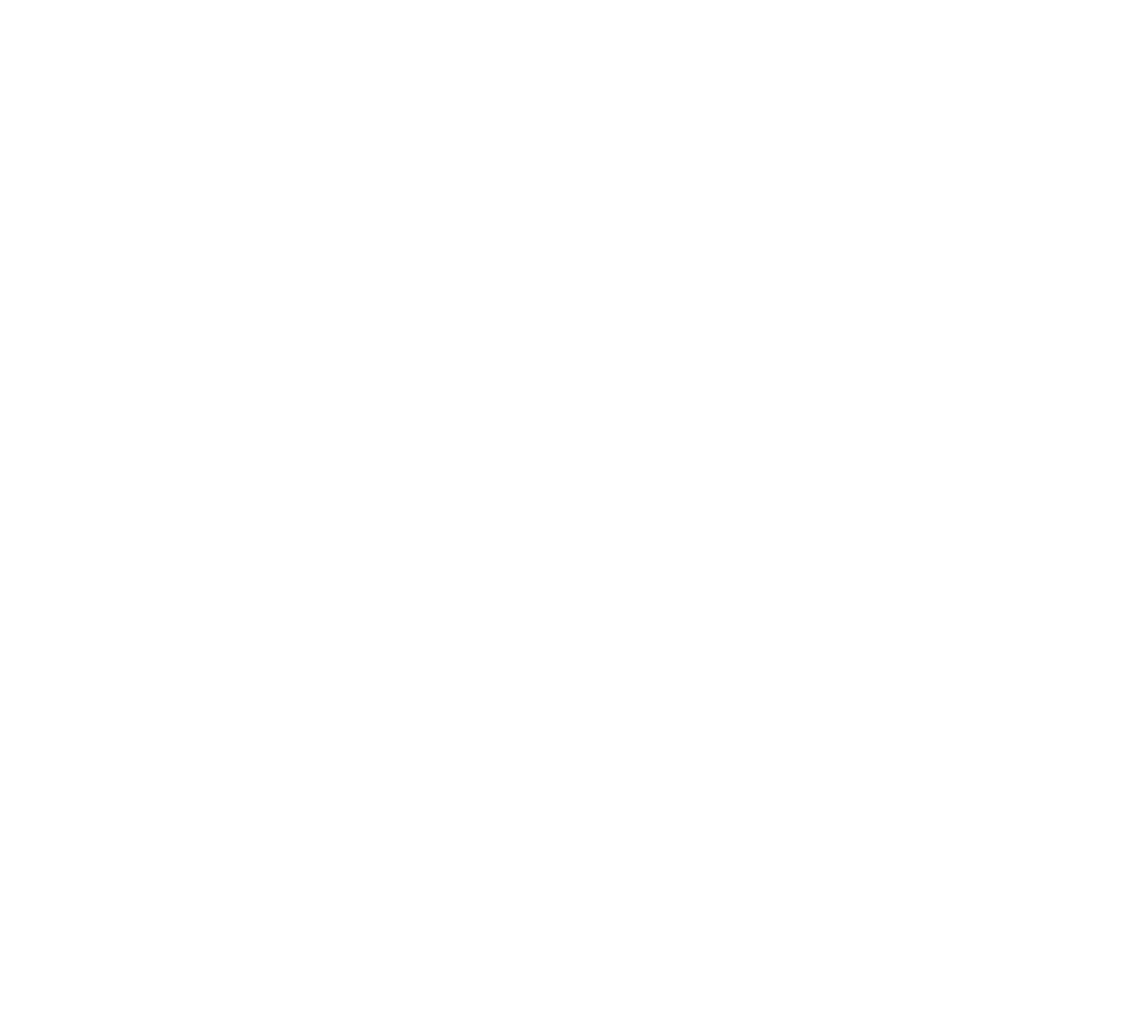
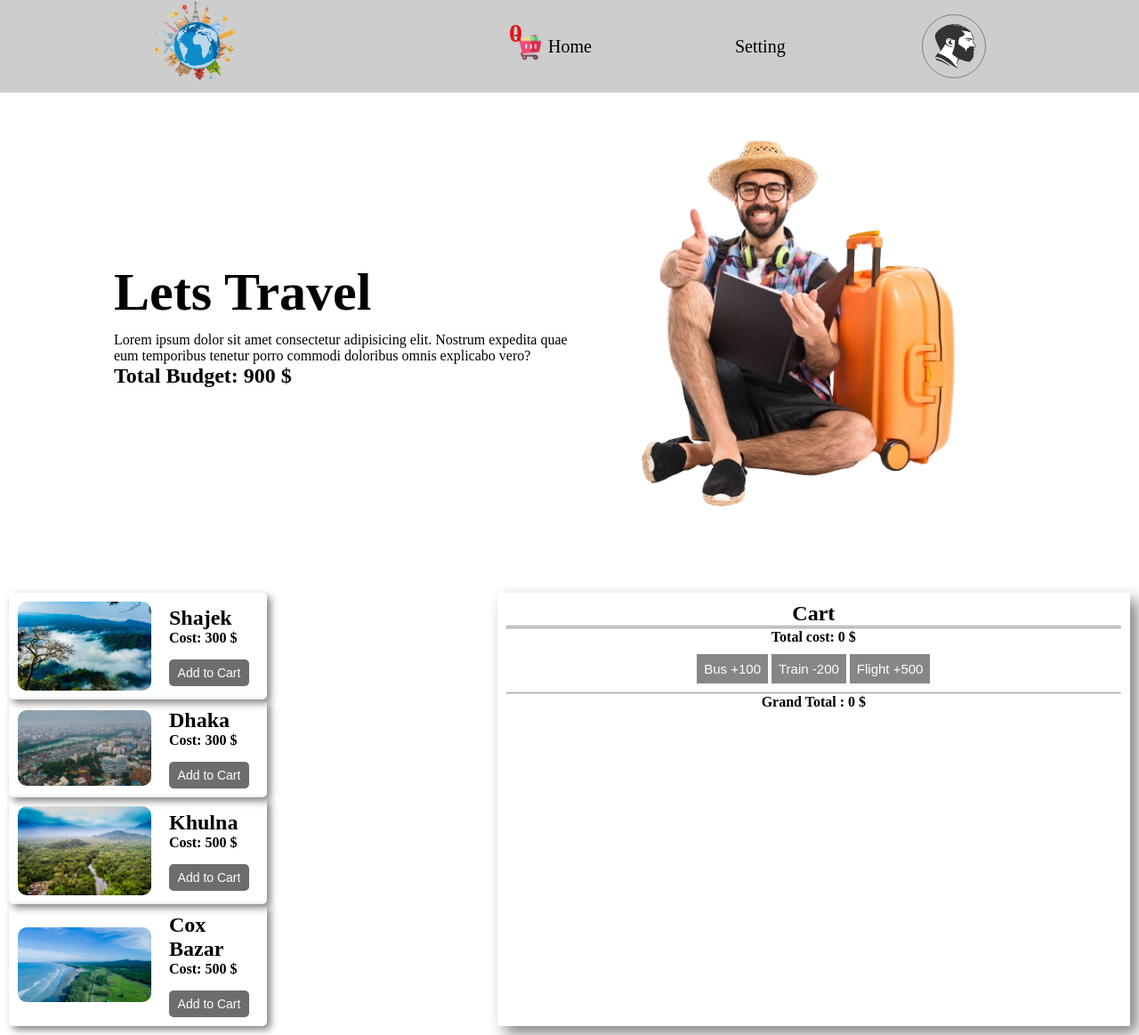
Before and after one commit to Al-AminWeb/travel-bd, a plain HTML site: page index.html in a window 1280 px wide. Shown: the whole page at 89% size. Before the commit the page ends 800 px from the top, so only its background shows below. Drawn offline with Linux system fonts and the light colour scheme.

Commit message:
js file added

```diff
--- a/index.html
+++ b/index.html
@@ -1,16 +1,113 @@
-<!doctype html>
+<!DOCTYPE html>
 <html lang="en">
 <head>
-    <meta charset="UTF-8">
-    <meta name="viewport"
-          content="width=device-width, user-scalable=no, initial-scale=1.0, maximum-scale=1.0, minimum-scale=1.0">
-    <meta http-equiv="X-UA-Compatible" content="ie=edge">
-    <title>Document</title>
+    <meta charset="UTF-8" />
+    <meta http-equiv="X-UA-Compatible" content="IE=edge" />
+    <meta name="viewport" content="width=device-width, initial-scale=1.0" />
+    <title>Budget Traveler</title>
+    <link rel="stylesheet" href="style.css" />
 </head>
 <body>
+<nav>
+    <div class="logo-container">
+        <img class="logo" src="./images/logo.png" alt="" />
+    </div>
+    <div class="profile">
+        <div class="cart-icon-container">
+            <img id="menu-cart" src="./images/cart.png" alt="" />
+            <h2 id="cart-count">0</h2>
+        </div>
+        <li>Home</li>
+        <li>Setting</li>
+        <img class="profile-logo" src="./images/man.png" alt="" />
+    </div>
+</nav>
+<main>
+    <!-- banner section -->
+    <section class="banner-container">
+        <div class="banner-left">
+            <h1 class="title">Lets Travel</h1>
 
+            <p>
+                Lorem ipsum dolor sit amet consectetur adipisicing elit. Nostrum
+                expedita quae eum temporibus tenetur porro commodi doloribus omnis
+                explicabo vero?
+            </p>
+            <h1>Total Budget: <span id="budget">900</span> $</h1>
+        </div>
+        <div class="banner-right">
+            <img class="banner-img" src="./images/banner.png" alt="" />
+        </div>
+    </section>
 
+    <!-- main content area -->
+    <div class="category"></div>
+    <section class="content-area-cotainer">
+        <div class="left-content">
+            <div class="palce">
+                <img class="place-img" src="./images/shajek.jpg" alt="" />
+                <div>
+                    <h2>Shajek</h2>
+                    <h4>Cost: <span class="price">300</span> $</h4>
+                    <button  class="add-btn">Add to Cart</button>
+                </div>
+            </div>
+            <div class="palce">
+                <img class="place-img" src="./images/Dhaka.jpg" alt="" />
+                <div>
+                    <h2>Dhaka</h2>
+                    <h4>Cost: <span class="price">300</span> $</h4>
+                    <button class="add-btn">Add to Cart</button>
+                </div>
+            </div>
+            <div class="palce">
+                <img class="place-img" src="./images/shundar-ban.jpg" alt="" />
+                <div>
+                    <h2>Khulna</h2>
+                    <h4>Cost: <span class="price">500</span> $</h4>
+                    <button class="add-btn">Add to Cart</button>
+                </div>
+            </div>
+            <div class="palce">
+                <img class="place-img" src="./images/coxBazar.jpg" alt="" />
+                <div>
+                    <h2>Cox Bazar</h2>
+                    <h4>Cost: <span class="price">500</span> $</h4>
+                    <button class="add-btn">Add to Cart</button>
+                </div>
+            </div>
+        </div>
+        <div id="cart-container" class="cart">
+            <h1>Cart</h1>
+            <hr />
+            <ul
+                    id="selected-place-container"
+                    class="selected-place-container"
+            ></ul>
+            <hr />
+            <div class="calculation-area">
+                <h4>Total cost: <span id="total-cost">0</span> $</h4>
+            </div>
+            <div class="all-cat-btn">
+                <button onclick="grandTotal('bus')" class="category-btn">
+                    Bus +100
+                </button>
+                <button onclick="grandTotal('train')" class="category-btn">
+                    Train -200
+                </button>
+                <button onclick="grandTotal('flight')" class="category-btn">
+                    Flight +500
+                </button>
+            </div>
+            <hr />
+            <h4>Grand Total : <span id="grand-total">0</span> $</h4>
+        </div>
+    </section>
+</main>
 
-<script src="index.js"></script>
+<footer></footer>
+
+<!-- script file  -->
+<script src="./index.js"></script>
 </body>
 </html>
--- a/index.js
+++ b/index.js
@@ -0,0 +1,10 @@
+const allBtn = document.getElementsByClassName(
+    'add-btn');
+
+let count = 0;
+for (const btn of allBtn) {
+    btn.addEventListener('click', function () {
+        count += 1;
+        document.getElementById("cart-count").innerText = count;
+    });
+}
--- a/style.css
+++ b/style.css
@@ -0,0 +1,143 @@
+*{
+    margin: 0px;
+    padding: 0px;
+}
+.banner-img{
+    width: 100%;
+}
+.banner-container{
+    width: 80%;
+    margin: auto;
+    /* border: 1px solid gray; */
+    display: flex;
+    justify-content: space-between;
+    align-items: center;
+    padding: 30px;
+}
+.banner-left{
+    width:50%;
+    /* text-align: center; */
+}
+.banner-right{
+    width:50%;
+    text-align: right;
+}
+.title{
+    font-size: 60px;
+    margin-bottom: 10px;
+}
+nav{
+    display: flex;
+    justify-content: space-around;
+    align-items: center;
+    background-color: rgb(205, 205, 205);
+}
+.logo{
+    width: 100px;
+}
+.profile{
+    display: flex;
+    list-style: none;
+    gap: 10px;
+    font-size: 20px;
+    align-items: center;
+}
+.profile-logo{
+    width: 50px;
+    height: 50px;
+    border: 1px solid gray;
+    border-radius:50px;
+    padding: 10px;
+}
+.content-area-cotainer{
+    margin-top: 30px;
+    /* border: 1px solid rgb(247, 18, 18); */
+    padding: 10px;
+    display: flex;
+    justify-content: space-between;
+
+}
+.left-content{
+    /* border: 1px solid gray; */
+    width: 1000px !important;
+    display: flex;
+    flex-wrap: wrap;
+}
+.cart-container{
+    /* border: 1px solid rgb(88, 25, 235); */
+    width:400px;
+}
+.place-img{
+    width: 150px;
+    border-radius: 10px;
+}
+.palce{
+    display: flex;
+    align-items: center;
+    gap: 20px;
+    padding: 10px;
+    /* border: 1px solid #ccc; */
+    width: 270px;
+    box-shadow: 4px 4px 8px gray;
+    border-radius:5px;
+}
+.add-btn{
+    width: 90px;
+    padding: 7px;
+    border: none;
+    background-color: rgb(109, 109, 109);
+    border-radius: 5px;
+    font-size: 14px;
+    color:white;
+    margin-top: 15px;
+}
+.cart{
+    width: 100%;
+    box-shadow: 8px 8px 16px gray;
+    position: sticky;
+    text-align: center;
+    padding:10px;
+}
+.cart-icon-container{
+    position: absolute;
+
+}
+#menu-cart{
+    border: none !important;
+    width: 30px;
+    box-shadow: none;
+    position: absolute;
+    right: 23px;
+    bottom: 1.5px;
+}
+#cart-count{
+    position: relative;
+    right: 44px;
+    z-index: 1;
+    bottom: 15px;
+    color: rgb(235, 17, 17);
+}
+.category-btn{
+    padding: 8px;
+    border: none;
+    background-color: rgb(135, 134, 133);
+    color: white;
+    font-size:15px;
+}
+.all-cat-btn{
+    padding: 10px;
+}
+li{
+    display: flex;
+    gap: 20px;
+    width: 200px;
+    margin: auto;
+    text-align: center;
+    list-style: numeric;
+
+}
+.selected-place-container{
+    width:200px;
+    margin: auto;
+
+}
```
